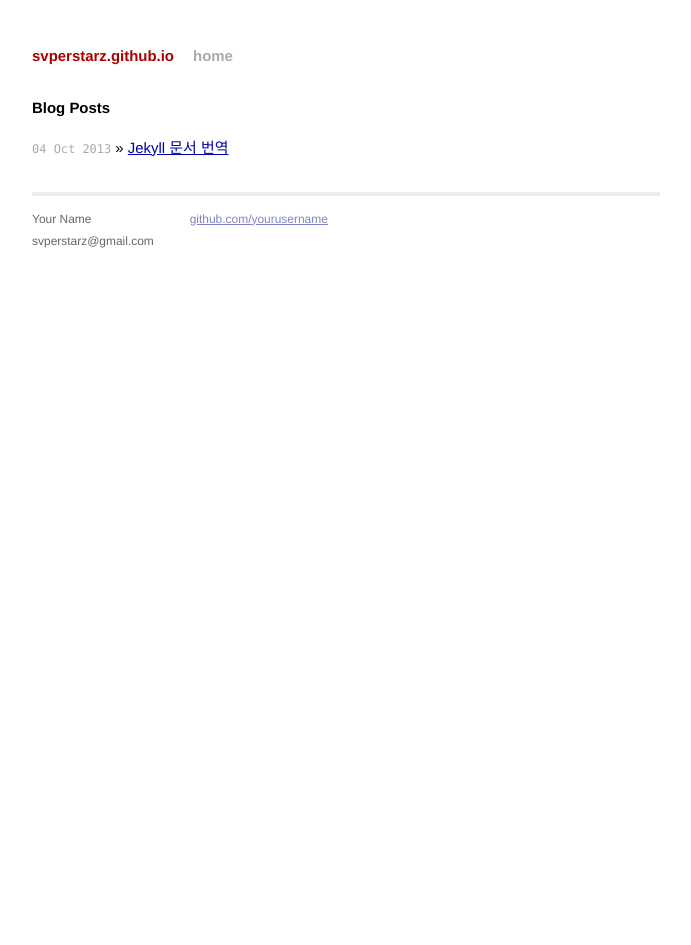
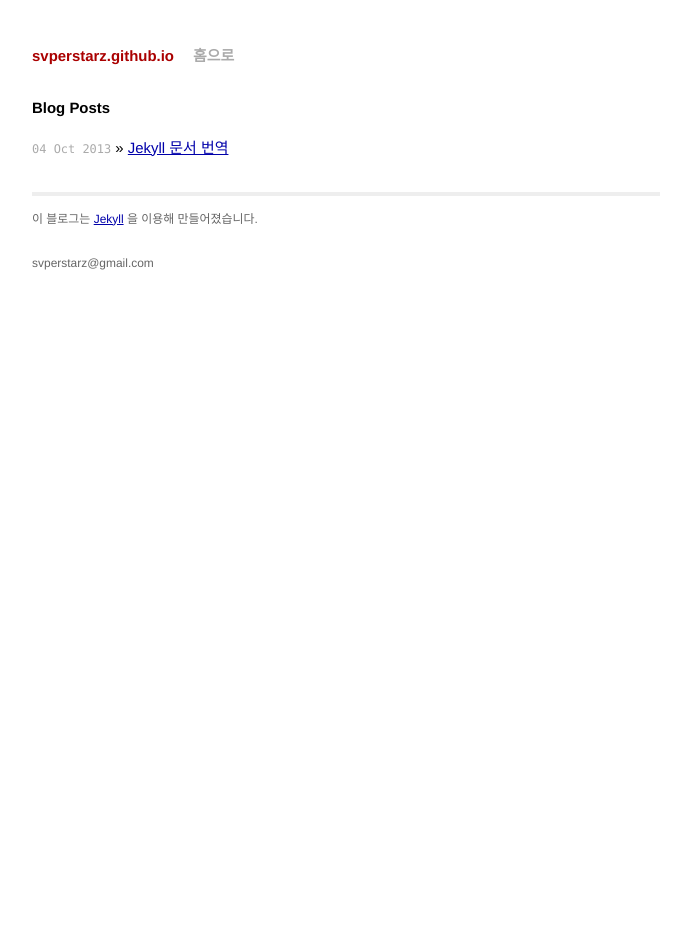
Before and after one commit to svperstarz/svperstarz.github.io, a Jekyll site: the page built from index.html, in a window 1280 px wide. Shown: the whole page, without its empty margins (294-985 px from the left). Built offline with Jekyll 4.4.1, drawn with Linux system fonts in a browser that asks for light colours; Markdown is read by kramdown in place of the engine named in the settings.

Commit message:
default 레이아웃과 사이트 제목 수정

```diff
--- a/_layouts/default.html
+++ b/_layouts/default.html
@@ -18,23 +18,16 @@
         <div class="site">
           <div class="header">
             <h1 class="title"><a href="/">{{ site.name }}</a></h1>
-            <a class="extra" href="/">home</a>
+            <a class="extra" href="/">홈으로</a>
           </div>
 
           {{ content }}
 
           <div class="footer">
-            <div class="contact">
-              <p>
-                Your Name<br />
-                svperstarz@gmail.com
-              </p>
-            </div>
-            <div class="contact">
-              <p>
-                <a href="https://github.com/svperstarz">github.com/yourusername</a><br />
-              </p>
-            </div>
+            <p>
+              이 블로그는 <a href="https://github.com/mojombo/jekyll">Jekyll</a> 을 이용해 만들어졌습니다.<br></br>
+              svperstarz@gmail.com
+            </p>
           </div>
         </div>
 
--- a/index.html
+++ b/index.html
@@ -1,6 +1,6 @@
 ---
 layout: default
-title: Your New Jekyll Site
+title: svperstarz.github.io
 ---
 
 <div id="home">
```
